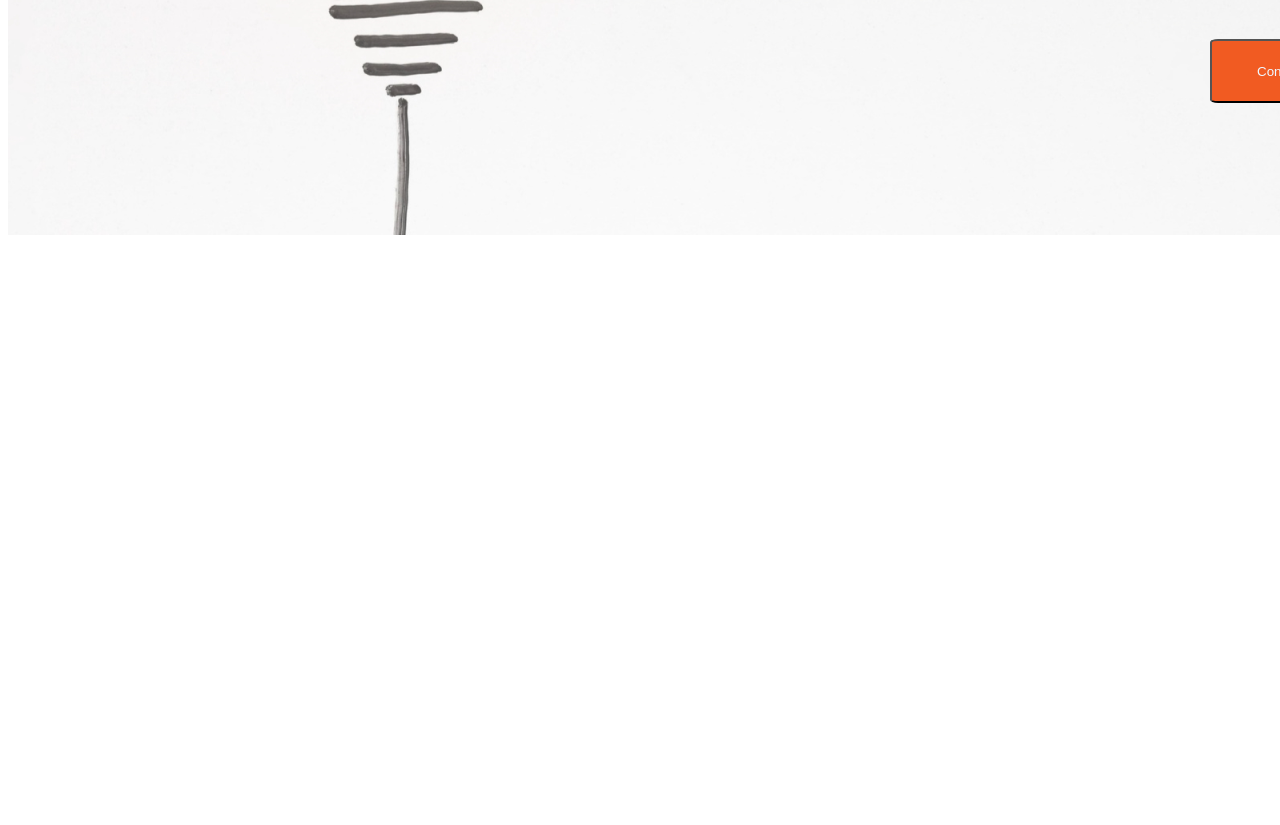
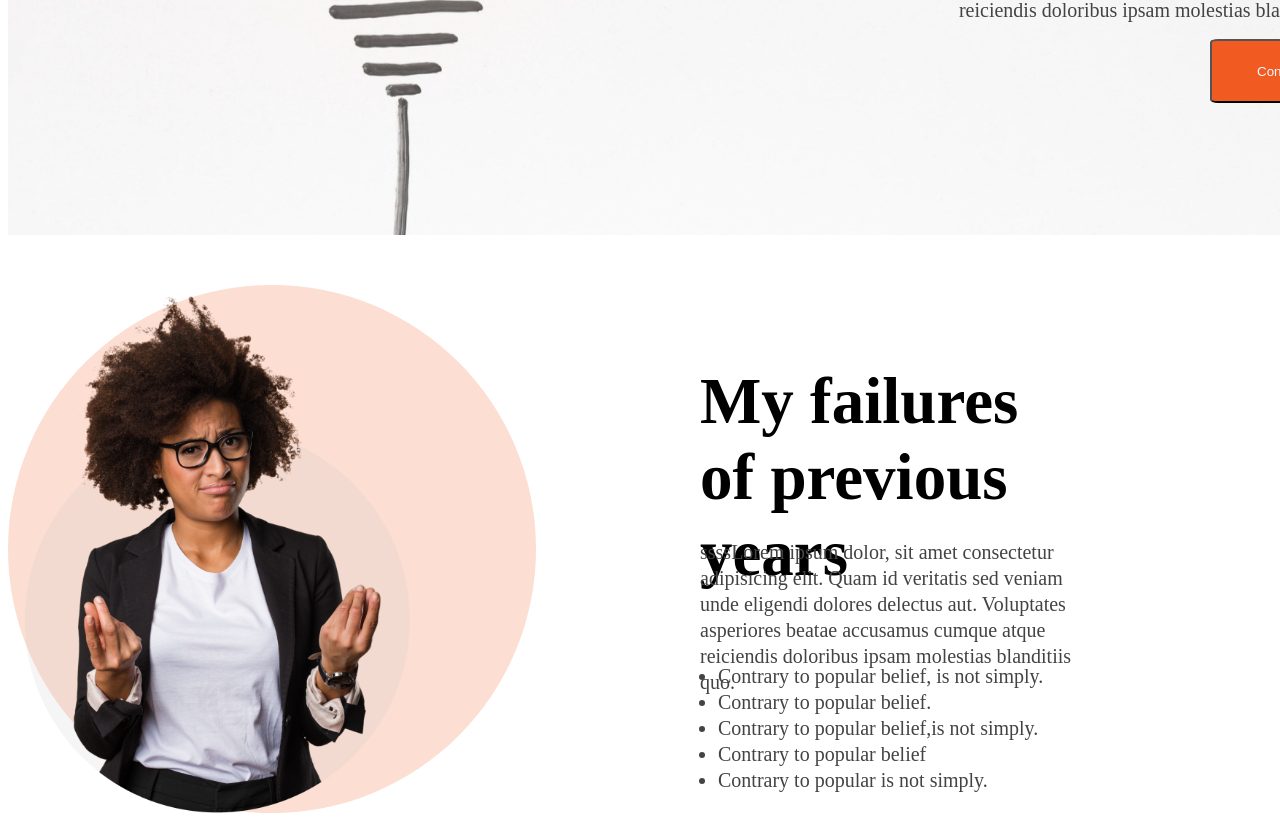
Before and after one commit to Mohaiminul007/assignment1, a plain HTML site: page index.html in a window 1280 px wide. Shown: the part 581-1406 px from the top of the page. Before the commit the page ends 824 px from the top, so only its background shows below. Drawn offline with Linux system fonts and the light colour scheme.

Commit message:
section 2

```diff
--- a/index.html
+++ b/index.html
@@ -8,8 +8,9 @@
     <title>Document</title>
     <link rel="stylesheet" href="style.css">
     <link rel="preconnect" href="https://fonts.googleapis.com">
-<link rel="preconnect" href="https://fonts.gstatic.com" crossorigin>
-<link href="https://fonts.googleapis.com/css2?family=Open+Sans:wght@300;700&display=swap" rel="stylesheet"></head>
+    <link rel="preconnect" href="https://fonts.gstatic.com" crossorigin>
+    <link href="https://fonts.googleapis.com/css2?family=Open+Sans:wght@300;700&display=swap" rel="stylesheet">
+</head>
 
 <body>
     <div>
@@ -17,9 +18,30 @@
             <img src="images/banner/banner1.png" alt="Banner1">
             <div class="sub-section1">
                 <h1 class="sub-section1-head">All Things Are Possible If You Believe</h1>
-                <p class="sub-section1-p">Lorem ipsum dolor, sit amet consectetur adipisicing elit. Quam id veritatis sed veniam unde eligendi dolores delectus aut. Voluptates asperiores beatae accusamus cumque atque reiciendis doloribus ipsam molestias blanditiis quo.</p>
+                <p class="sub-section1-p">Lorem ipsum dolor, sit amet consectetur adipisicing elit. Quam id veritatis
+                    sed veniam unde eligendi dolores delectus aut. Voluptates asperiores beatae accusamus cumque atque
+                    reiciendis doloribus ipsam molestias blanditiis quo.</p>
                 <button class="sub-section1-btn">Contact Us</button>
             </div>
+        </div>
+        <div class="section2">
+            <img src="images/person.png" alt="">
+            <div class="sub-section1">
+                <h1 class="sub-section2-head">My failures of previous years</h1>
+                <p class="sub-section2-p">ssssLorem ipsum dolor, sit amet consectetur adipisicing elit. Quam id
+                    veritatis
+                    sed veniam unde eligendi dolores delectus aut. Voluptates asperiores beatae accusamus cumque atque
+                    reiciendis doloribus ipsam molestias blanditiis quo.</p>
+                <ul class="sub-section1-ul">
+                    <li>Contrary to popular belief, is not simply.</li>
+                    <li>Contrary to popular belief.</li>
+                    <li>Contrary to popular belief,is not simply.</li>
+                    <li>Contrary to popular belief</li>
+                    <li>Contrary to popular is not simply.</li>
+                </ul>
+
+            </div>
+
         </div>
     </div>
 </body>
--- a/style.css
+++ b/style.css
@@ -1,5 +1,7 @@
+/* section 1 */
 .section1 {
     display: flex;
+
 }
 
 .sub-section1-head {
@@ -28,11 +30,13 @@
     font-family: 'Work Sans';
     font-style: normal;
     font-weight: 400;
-    font-size: 16px;
+    font-size: 20px;
     line-height: 26px;
     /* or 162% */
 
     text-align: right;
+
+    color: #444343;
 
 
 }
@@ -50,3 +54,78 @@
 
 
 }
+
+/* section 2 */
+
+.section2 {
+    margin-top: 50px;
+    display: flex;
+    /* position: absolute; */
+width: 527.93px;
+height: 527.93px;
+left: 229px;
+top: 1134.37px;
+
+background: rgba(241, 91, 34, 0.2);
+border-radius: 50%;
+
+
+}
+
+.sub-section2-head {
+    position: absolute;
+    width: 30%;
+    /* height: 94px; */
+    left: 700px;
+    top: 900px;
+
+
+    font-family: 'Work Sans';
+    font-style: normal;
+    font-weight: 700;
+    font-size: 65px;
+    line-height: 76px;
+    text-align: left;
+}
+
+.sub-section2-p {
+
+    position: absolute;
+    width: 30%;
+    height: 104px;
+    left: 700px;
+    top: 1100px;
+
+    font-family: 'Work Sans';
+    font-style: normal;
+    font-weight: 400;
+    font-size: 20px;
+    line-height: 26px;
+    /* or 162% */
+
+    text-align: left;
+
+    color: #444343;
+
+
+}
+
+.sub-section1-ul {
+    position: absolute;
+    width: 349px;
+    height: 162px;
+    left: 678px;
+    top: 1224px;
+
+    font-family: 'Work Sans';
+    font-style: normal;
+    font-weight: 400;
+    font-size: 20px;
+    line-height: 26px;
+    /* or 162% */
+
+    text-align: left;
+
+
+    color: #444343;
+}
```
